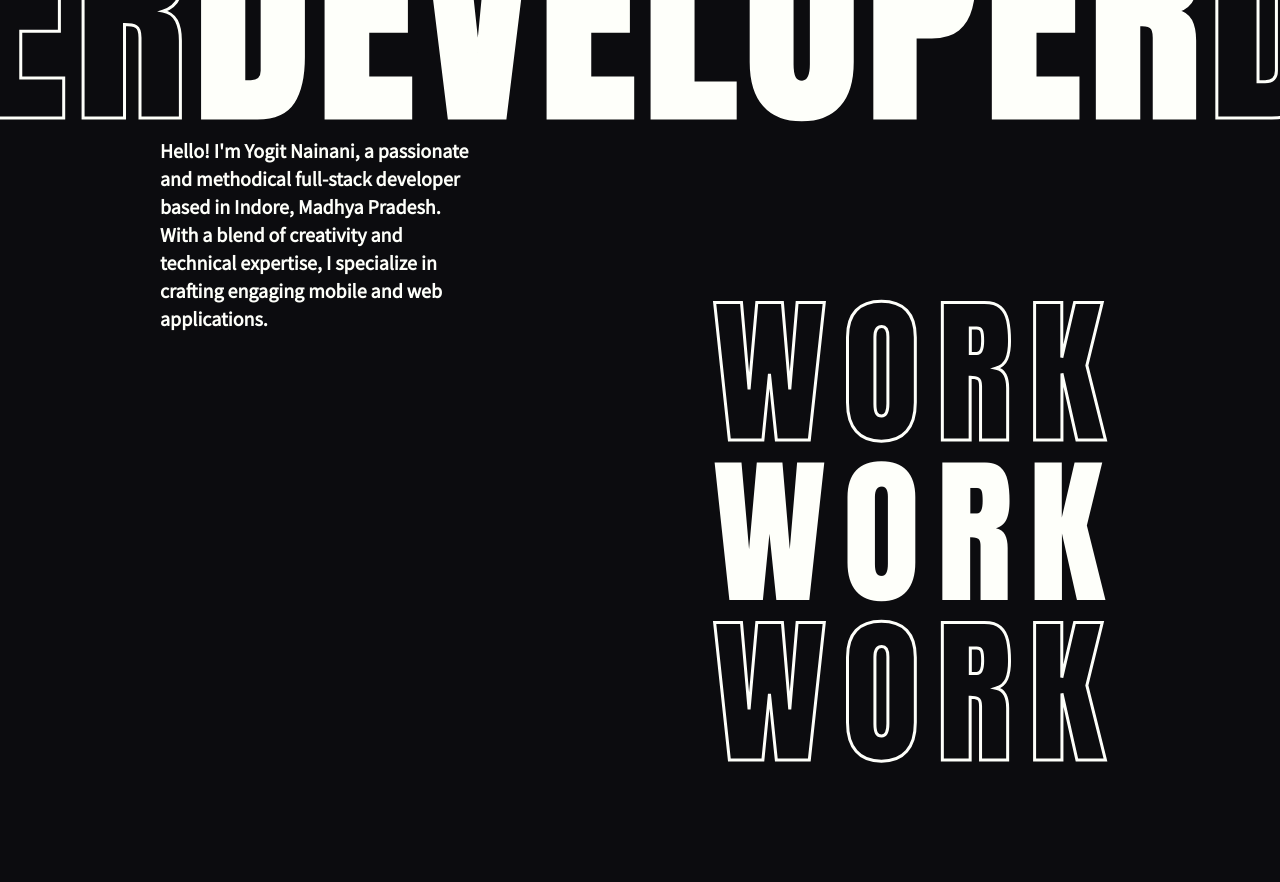
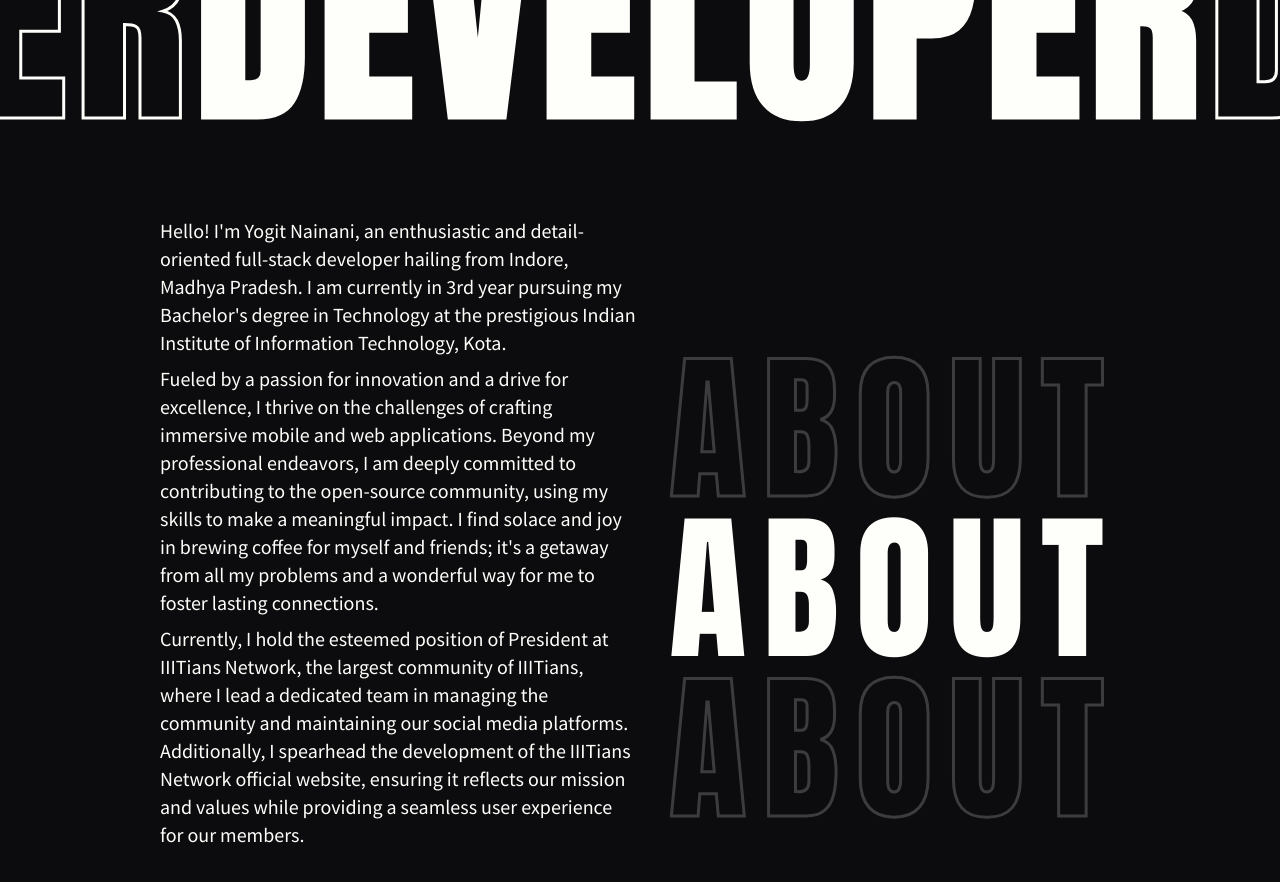
Before and after one commit to yogeyyy/yogitnainani.tech, a Next.js app: page / in a window 1280 px wide. Shown: the part 580-1462 px from the top of the page. Built offline with nearby package versions, Linux system fonts and the light colour scheme.

Commit message:
About section update

```diff
--- a/package.json
+++ b/package.json
@@ -10,6 +10,7 @@
   },
   "dependencies": {
     "@fontsource/anton": "^5.0.18",
+    "@fontsource/sacramento": "^5.0.19",
     "@fontsource/source-sans-pro": "^5.0.8",
     "framer-motion": "^11.0.8",
     "next": "14.0.4",
--- a/src/app/globals.css
+++ b/src/app/globals.css
@@ -23,6 +23,10 @@
 .hollow-text {
   -webkit-text-stroke: 3px #fefffa; /* Adjust the stroke width and color as needed */
   background-clip: text;
+  transition:all 2s cubic-bezier(0.165, 0.84, 0.44, 1);
+}
+
+.hollow-heading {
   transition:all 2s cubic-bezier(0.165, 0.84, 0.44, 1);
 }
 
--- a/src/app/page.tsx
+++ b/src/app/page.tsx
@@ -2,25 +2,14 @@
 import HeroSection from "@/components/herosection/Herosection";
 import "@fontsource/anton";
 import "@fontsource/source-sans-pro";
-import { useState } from "react";
-import { BsEnvelope } from "react-icons/bs";
-import { RxCross1 } from "react-icons/rx";
-import { RiMessage2Line } from "react-icons/ri";
-import { FaGithub, FaLinkedin } from "react-icons/fa";
-import HollowHeading from "@/components/typography/HollowHeading";
 import Work from "./work/page";
 
 export default function Home() {
-  const [contactClick, setContactClick] = useState(false);
-
-  const handleContactClick = () => {
-    setContactClick(!contactClick);
-  };
 
   return (
     <main className={`w-full flex flex-col justify-between fadeIn`}>
       <HeroSection />
-      <Work />
+      {/* <Work /> */}
     </main>
   );
 }
--- a/src/app/work/page.tsx
+++ b/src/app/work/page.tsx
@@ -5,7 +5,7 @@ export default function Work() {
     return(
         <div className="w-full flex mt-40 justify-center">
             <div className="w-3/4 flex justify-end">
-                <HollowHeading />
+
             </div>
         </div>
     );
--- a/src/components/herosection/Herosection.tsx
+++ b/src/components/herosection/Herosection.tsx
@@ -1,9 +1,11 @@
 import "@fontsource/anton";
 import "@fontsource/source-sans-pro";
+import "@fontsource/sacramento";
+
 import { useScroll, useTransform, motion } from "framer-motion";
+import HollowHeading from "../typography/HollowHeading";
 
 export default function HeroSection() {
-
   const { scrollYProgress } = useScroll();
   const x1 = useTransform(scrollYProgress, [0, 1], [0, -600]);
   const x2 = useTransform(scrollYProgress, [0, 1], [0, 600]);
@@ -37,13 +39,35 @@ export default function HeroSection() {
         <img src="/myimg1.png" alt="Yogit Nainani" className="" />
       </motion.div>
 
-      <div className="w-3/4 flex self-center font-sourceSans">
-        <h3 className="font-sourceSans text-[#fefffa] text-xl font-semibold w-1/3">
-          Hello! I'm Yogit Nainani, a passionate and methodical full-stack
-          developer based in Indore, Madhya Pradesh. With a blend of creativity
-          and technical expertise, I specialize in crafting engaging mobile and
-          web applications.
-        </h3>
+      <div className="w-3/4 flex flex-row self-center gap-2">
+        <div className="flex flex-col gap-2 w-1/2 py-20">
+          <h3 className="font-sourceSans text-[#fefffa] text-xl font-medium">
+            Hello! I'm Yogit Nainani, an enthusiastic and detail-oriented
+            full-stack developer hailing from Indore, Madhya Pradesh. I am
+            currently in 3rd year pursuing my Bachelor's degree in Technology at
+            the prestigious Indian Institute of Information Technology, Kota.
+          </h3>
+          <h3 className="font-sourceSans text-[#fefffa] text-xl font-medium">
+            Fueled by a passion for innovation and a drive for excellence, I
+            thrive on the challenges of crafting immersive mobile and web
+            applications. Beyond my professional endeavors, I am deeply
+            committed to contributing to the open-source community, using my
+            skills to make a meaningful impact. I find solace and joy in brewing
+            coffee for myself and friends; it's a getaway from all my problems
+            and a wonderful way for me to foster lasting connections.{" "}
+          </h3>
+          <h3 className="font-sourceSans text-[#fefffa] text-xl font-medium">
+            Currently, I hold the esteemed position of President at IIITians
+            Network, the largest community of IIITians, where I lead a dedicated
+            team in managing the community and maintaining our social media
+            platforms. Additionally, I spearhead the development of the IIITians
+            Network official website, ensuring it reflects our mission and
+            values while providing a seamless user experience for our members.
+          </h3>
+        </div>
+        <div className="flex justify-end items-end w-1/2 z-20">
+          <HollowHeading text={"About"}/>
+        </div>
       </div>
     </div>
   );
--- a/src/components/navbar/Navbar.tsx
+++ b/src/components/navbar/Navbar.tsx
@@ -82,7 +82,7 @@ export default function Navbar() {
             <motion.li onMouseMove={handleHover} className="mb-4">
               <Link
                 data-text="Projects"
-                href={"/projects"}
+                href={"/work"}
                 className="text-8xl leading-none text-[#fefffa] font-anton tracking-widest uppercase self-start transition duration-500 nav-link"
               >
                 <motion.h1 style={{ x: hoverX, y: hoverY }} className="hollow-bg absolute">Projects</motion.h1>
--- a/src/components/typography/HollowHeading.tsx
+++ b/src/components/typography/HollowHeading.tsx
@@ -2,14 +2,15 @@ import "@fontsource/anton";
 import "@fontsource/source-sans-pro";
 import { motion, useScroll, useTransform } from "framer-motion";
 
-export default function HollowHeading() {
+export default function HollowHeading({ text }) {
     const { scrollYProgress } = useScroll();
-    const y1 = useTransform(scrollYProgress, [0, 1], [0, -200]);
+    const y1 = useTransform(scrollYProgress, [0, 1], [0, -100]);
+
     return (
-        <motion.div className="flex flex-col z-20 transition duration-1000" style={{y: y1}}>
-            <p className="text-[10rem] leading-none text-[#fefffa] font-anton tracking-widest text-transparent uppercase self-start hollow-text">work</p>
-            <p className="text-[10rem] leading-none text-[#fefffa] font-anton tracking-widest uppercase self-start">Work</p>
-            <p className="text-[10rem] leading-none text-[#fefffa] font-anton tracking-widest text-transparent uppercase self-start hollow-text">work</p>
+        <motion.div className="flex flex-col z-20 hollow-heading" style={{y: y1}}>
+            <p className="opacity-20 text-[10rem] leading-none text-[#fefffa] font-anton tracking-widest text-transparent uppercase self-start hollow-text">{text}</p>
+            <p className="text-[10rem] leading-none text-[#fefffa] font-anton tracking-widest uppercase self-start">{text}</p>
+            <p className="opacity-20 text-[10rem] leading-none text-[#fefffa] font-anton tracking-widest text-transparent uppercase self-start hollow-text">{text}</p>
         </motion.div>
     );
 }
--- a/tailwind.config.ts
+++ b/tailwind.config.ts
@@ -17,6 +17,7 @@ const config: Config = {
     fontFamily: {
       anton: ['Anton', 'sans-serif'],
       sourceSans : ['Source Sans Pro', 'sans-serif'],
+      sacramento : ['Sacramento', 'cursive']
     },
   },
   plugins: [],
```
Also changed, not shown: 1 other file (tests, documents, lock files or other folders).
